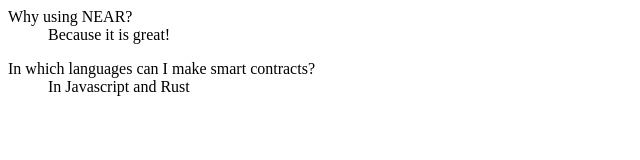
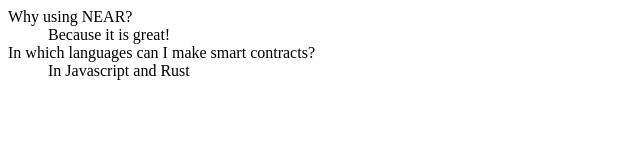
Before and after one commit to gagdiez/near-knowledge-base, a plain HTML site: page README.html in a window 1280 px wide. Shown: the whole page, without its empty margins (0-640 px from the left). Drawn offline with Linux system fonts and the light colour scheme.

Commit message:
Update README.html

```diff
--- a/README.html
+++ b/README.html
@@ -1,10 +1,10 @@
-<article>
+<html>
+  <body>
     <dl>
       <dt> Why using NEAR? </dt>
       <dd> Because it is great! </dd>
-  </dl>
-  <dl>
       <dt> In which languages can I make smart contracts? </dt>
       <dd> In Javascript and Rust </dd>
     </dl>
-</article>
+  </body>
+</html>
```
Lines whose indentation alone changed are shown as unchanged.
